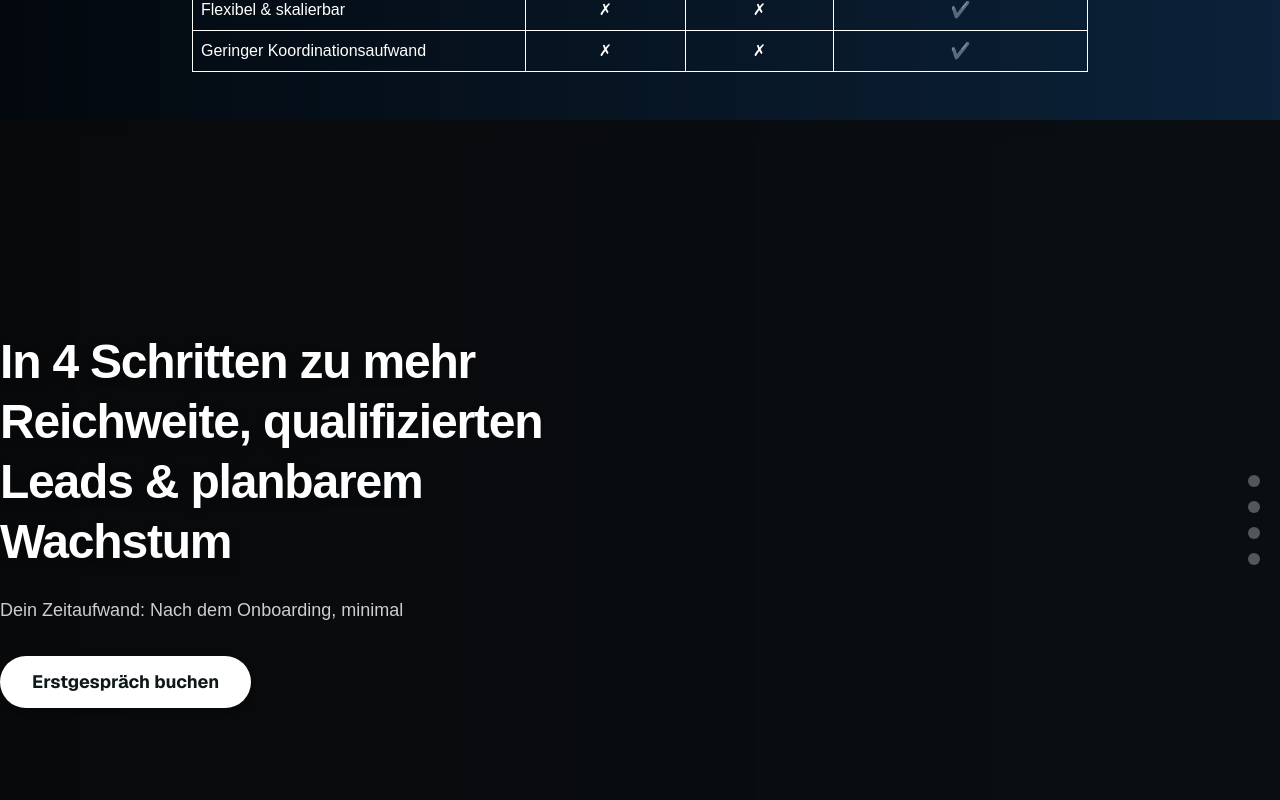
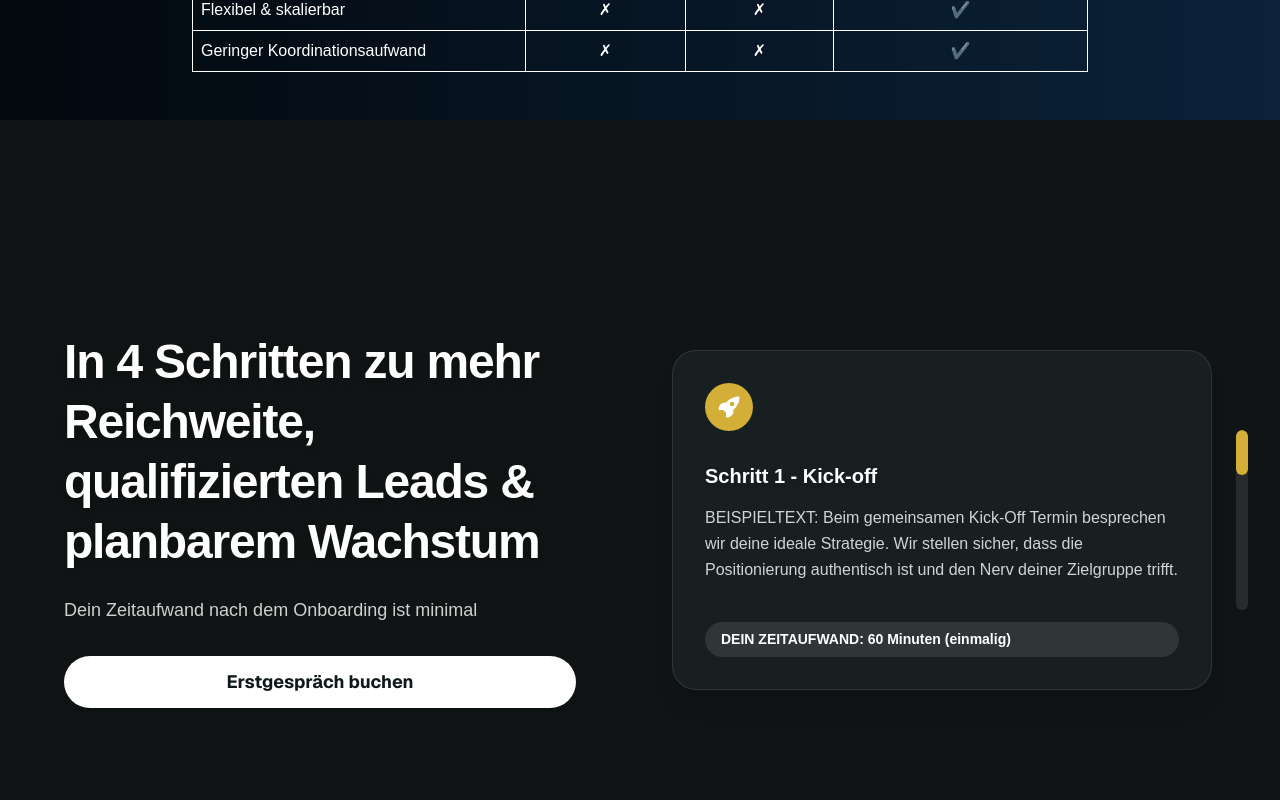
Before and after one commit to MT-Pages/MT-performance-Homepage, a Next.js app in the folder project/: page / in a window 1280 px wide. Shown: the part 2580-3380 px from the top of the page. Built offline with nearby package versions, Linux system fonts and the light colour scheme.

Commit message:
Update: Steps section

```diff
--- a/project/src/app/globals.css
+++ b/project/src/app/globals.css
@@ -1,4 +1,5 @@
 @import "tailwindcss";
+@import "../components/StepsSectionTransitions.css";
 
 :root {
   --background: #ffffff;
@@ -32,8 +33,14 @@ body {
 
 /* Custom animations */
 @keyframes fade-in-up {
-  from { opacity: 0; transform: translateY(32px); }
-  to { opacity: 1; transform: translateY(0); }
+  from {
+    opacity: 0;
+    transform: translateY(32px);
+  }
+  to {
+    opacity: 1;
+    transform: translateY(0);
+  }
 }
 .animate-fade-in-up {
   animation: fade-in-up 0.7s cubic-bezier(0.22, 1, 0.36, 1) both;
@@ -73,8 +80,13 @@ body {
 }
 
 @keyframes bounce-arrow {
-  0%, 100% { transform: translateY(0); }
-  50% { transform: translateY(10px); }
+  0%,
+  100% {
+    transform: translateY(0);
+  }
+  50% {
+    transform: translateY(10px);
+  }
 }
 .animate-bounce-arrow {
   animation: bounce-arrow 1.2s infinite;
@@ -82,7 +94,12 @@ body {
 
 /* Glasmorphism Utility */
 .glasmorphism {
-  background: rgba(30, 41, 59, 0.35); /* dunkles, leicht transparentes Overlay */
+  background: rgba(
+    30,
+    41,
+    59,
+    0.35
+  ); /* dunkles, leicht transparentes Overlay */
   box-shadow: 0 8px 32px 0 rgba(31, 38, 135, 0.18);
   backdrop-filter: blur(8px);
   -webkit-backdrop-filter: blur(8px);
@@ -107,7 +124,12 @@ body {
   align-items: center;
   justify-content: center;
   z-index: 10;
-  background-color: rgba(10, 10, 10, 0.8); /* Ensure proper background without transparency */
+  background-color: rgba(
+    10,
+    10,
+    10,
+    0.8
+  ); /* Ensure proper background without transparency */
   backdrop-filter: blur(10px); /* Subtle backdrop effect */
 }
 
@@ -147,7 +169,7 @@ body {
   opacity: 0;
   transform: translateY(60px); /* Start closer for smoother transition */
   transition: transform 2.5s cubic-bezier(0.16, 1, 0.3, 1),
-              opacity 2s cubic-bezier(0.16, 1, 0.3, 1);
+    opacity 2s cubic-bezier(0.16, 1, 0.3, 1);
   pointer-events: none;
   z-index: 1;
 }
@@ -220,7 +242,7 @@ body {
   display: flex;
   align-items: center;
   justify-content: center;
-  background-color: #00A3FF; /* Blue like in the screenshot */
+  background-color: #d4af37; /* Gold wie gewünscht */
   color: white;
   margin-bottom: 1.5rem;
 }
--- a/project/src/components/StepsSection.tsx
+++ b/project/src/components/StepsSection.tsx
@@ -1,192 +1,238 @@
 "use client";
 
-import React, { useEffect, useRef, useState } from 'react';
+import React, { useRef, useEffect, useState } from "react";
+import { CSSTransition, SwitchTransition } from "react-transition-group";
+import "./StepsSectionTransitions.css";
 
 export default function StepsSection() {
   const steps = [
     {
       number: 1,
-      title: 'Kick-off - Der Startschuss',
-      description: 'Beim gemeinsamen Kick-Off Termin besprechen wir deine ideale Strategie. Wir stellen sicher, dass die Positionierung authentisch ist und den Nerv deiner Zielgruppe trifft.',
-      timeSpent: '60 Minuten (einmalig)',
+      title: "Kick-off",
+      description:
+        "BEISPIELTEXT: Beim gemeinsamen Kick-Off Termin besprechen wir deine ideale Strategie. Wir stellen sicher, dass die Positionierung authentisch ist und den Nerv deiner Zielgruppe trifft.",
+      timeSpent: "60 Minuten (einmalig)",
       icon: (
-        <svg xmlns="http://www.w3.org/2000/svg" viewBox="0 0 24 24" fill="currentColor" className="w-6 h-6">
-          <path fillRule="evenodd" d="M9.315 7.584C12.195 3.883 16.695 1.5 21.75 1.5a.75.75 0 0 1 .75.75c0 5.056-2.383 9.555-6.084 12.436A6.75 6.75 0 0 1 9.75 22.5a.75.75 0 0 1-.75-.75v-4.131A15.838 15.838 0 0 1 6.382 15H2.25a.75.75 0 0 1-.75-.75 6.75 6.75 0 0 1 7.815-6.666ZM15 6.75a2.25 2.25 0 1 0 0 4.5 2.25 2.25 0 0 0 0-4.5Z" clipRule="evenodd" />
+        <svg
+          xmlns="http://www.w3.org/2000/svg"
+          viewBox="0 0 24 24"
+          fill="#fff"
+          className="w-6 h-6"
+        >
+          <path
+            fillRule="evenodd"
+            d="M9.315 7.584C12.195 3.883 16.695 1.5 21.75 1.5a.75.75 0 0 1 .75.75c0 5.056-2.383 9.555-6.084 12.436A6.75 6.75 0 0 1 9.75 22.5a.75.75 0 0 1-.75-.75v-4.131A15.838 15.838 0 0 1 6.382 15H2.25a.75.75 0 0 1-.75-.75 6.75 6.75 0 0 1 7.815-6.666ZM15 6.75a2.25 2.25 0 1 0 0 4.5 2.25 2.25 0 0 0 0-4.5Z"
+            clipRule="evenodd"
+          />
         </svg>
-      )
+      ),
     },
     {
       number: 2,
-      title: 'Medienproduktion mit Plan',
-      description: 'Wir produzieren hochwertigen Content, der deine Zielgruppe anspricht und dein Angebot optimal präsentiert.',
-      timeSpent: '> 30 Minuten (pro Woche)',
+      title: "Medienproduktion mit Plan",
+      description:
+        "BEISPIELTEXT: Wir produzieren hochwertigen Content, der deine Zielgruppe anspricht und dein Angebot optimal präsentiert.",
+      timeSpent: "30 Minuten (pro Woche)",
       icon: (
-        <svg xmlns="http://www.w3.org/2000/svg" viewBox="0 0 24 24" fill="currentColor" className="w-6 h-6">
+        <svg
+          xmlns="http://www.w3.org/2000/svg"
+          viewBox="0 0 24 24"
+          fill="#fff"
+          className="w-6 h-6"
+        >
           <path d="M4.5 4.5a3 3 0 0 0-3 3v9a3 3 0 0 0 3 3h8.25a3 3 0 0 0 3-3v-9a3 3 0 0 0-3-3H4.5ZM19.94 18.75l-2.69-2.69V7.94l2.69-2.69c.944-.945 2.56-.276 2.56 1.06v11.38c0 1.336-1.616 2.005-2.56 1.06Z" />
         </svg>
-      )
+      ),
     },
     {
       number: 3,
-      title: 'Das Editing',
-      description: 'Unser erfahrenes Team aus professionellen Video Cuttern verwandelt dein Rohmaterial in Premium Reel Content. Dein Zeitaufwand: 0 Minuten.',
-      timeSpent: '0 Minuten',
+      title: "Set-up",
+      description:
+        "BEISPIELTEXT: Wir bereiten alles für dich vor, damit deiner Sichtbarkeit nichts mehr im Wege steht.",
+      timeSpent: "0 Minuten",
       icon: (
-        <svg xmlns="http://www.w3.org/2000/svg" viewBox="0 0 24 24" fill="currentColor" className="w-6 h-6">
-          <path fillRule="evenodd" d="M11.078 2.25c-.917 0-1.699.663-1.85 1.567L9.05 4.889c-.02.12-.115.26-.297.348a7.493 7.493 0 0 0-.986.57c-.166.115-.334.126-.45.083L6.3 5.508a1.875 1.875 0 0 0-2.282.819l-.922 1.597a1.875 1.875 0 0 0 .432 2.385l.84.692c.095.078.17.229.154.43a7.598 7.598 0 0 0 0 1.139c.015.2-.059.352-.153.43l-.841.692a1.875 1.875 0 0 0-.432 2.385l.922 1.597a1.875 1.875 0 0 0 2.282.818l1.019-.382c.115-.043.283-.031.45.082.312.214.641.405.985.57.182.088.277.228.297.35l.178 1.071c.151.904.933 1.567 1.85 1.567h1.844c.916 0 1.699-.663 1.85-1.567l.178-1.072c.02-.12.114-.26.297-.349.344-.165.673-.356.985-.57.167-.114.335-.125.45-.082l1.02.382a1.875 1.875 0 0 0 2.28-.819l.923-1.597a1.875 1.875 0 0 0-.432-2.385l-.84-.692c-.095-.078-.17-.229-.154-.43a7.614 7.614 0 0 0 0-1.139c-.016-.2.059-.352.153-.43l.84-.692c.708-.582.891-1.59.433-2.385l-.922-1.597a1.875 1.875 0 0 0-2.282-.818l-1.02.382c-.114.043-.282.031-.449-.083a7.49 7.49 0 0 0-.985-.57c-.183-.087-.277-.227-.297-.348l-.179-1.072a1.875 1.875 0 0 0-1.85-1.567h-1.843ZM12 15.75a3.75 3.75 0 1 0 0-7.5 3.75 3.75 0 0 0 0 7.5Z" clipRule="evenodd" />
+        <svg
+          xmlns="http://www.w3.org/2000/svg"
+          viewBox="0 0 24 24"
+          fill="#fff"
+          className="w-6 h-6"
+        >
+          <path
+            fillRule="evenodd"
+            d="M11.078 2.25c-.917 0-1.699.663-1.85 1.567L9.05 4.889c-.02.12-.115.26-.297.348a7.493 7.493 0 0 0-.986.57c-.166.115-.334.126-.45.083L6.3 5.508a1.875 1.875 0 0 0-2.282.819l-.922 1.597a1.875 1.875 0 0 0 .432 2.385l.84.692c.095.078.17.229.154.43a7.598 7.598 0 0 0 0 1.139c.015.2-.059.352-.153.43l-.841.692a1.875 1.875 0 0 0-.432 2.385l.922 1.597a1.875 1.875 0 0 0 2.282.818l1.019-.382c.115-.043.283-.031.45.082.312.214.641.405.985.57.182.088.277.228.297.35l.178 1.071c.151.904.933 1.567 1.85 1.567h1.844c.916 0 1.699-.663 1.85-1.567l.178-1.072c.02-.12.114-.26.297-.349.344-.165.673-.356.985-.57.167-.114.335-.125.45-.082l1.02.382a1.875 1.875 0 0 0 2.28-.819l.923-1.597a1.875 1.875 0 0 0-.432-2.385l-.84-.692c-.095-.078-.17-.229-.154-.43a7.614 7.614 0 0 0 0-1.139c-.016-.2.059-.352.153-.43l.84-.692c.708-.582.891-1.59.433-2.385l-.922-1.597a1.875 1.875 0 0 0-2.282-.818l-1.02.382c-.114.043-.282.031-.449-.083a7.49 7.49 0 0 0-.985-.57c-.183-.087-.277-.227-.297-.348l-.179-1.072a1.875 1.875 0 0 0-1.85-1.567h-1.843ZM12 15.75a3.75 3.75 0 1 0 0-7.5 3.75 3.75 0 0 0 0 7.5Z"
+            clipRule="evenodd"
+          />
         </svg>
-      )
+      ),
     },
     {
       number: 4,
-      title: 'Upload Service',
-      description: 'Wir maximieren die Sichtbarkeit deiner Inhalte und sparen dir eine Menge Zeit, indem unser Social Media Management deine Reels auf Instagram und TikTok hochlädt.',
-      timeSpent: '0 Minuten',
+      title: "Go-Live",
+      description:
+        "BEISPIELTEXT: Mit bezahlter Werbung zu Neukunden- und/oder Mitarbeiteranfragen.",
+      timeSpent: "0 Minuten",
       icon: (
-        <svg xmlns="http://www.w3.org/2000/svg" viewBox="0 0 24 24" fill="currentColor" className="w-6 h-6">
-          <path fillRule="evenodd" d="M15.22 6.268a.75.75 0 0 1 .22.53v5.5a.75.75 0 0 1-1.5 0V7.949l-7.859 7.86a.75.75 0 0 1-1.06-1.06l7.86-7.86H8.25a.75.75 0 0 1 0-1.5h6.44a.75.75 0 0 1 .53.219Z" clipRule="evenodd" />
+        <svg
+          xmlns="http://www.w3.org/2000/svg"
+          viewBox="0 0 24 24"
+          fill="#fff"
+          className="w-7 h-7"
+        >
+          <path
+            d="M12 16V6M12 6l-5 5M12 6l5 5"
+            stroke="#fff"
+            strokeWidth="2.2"
+            strokeLinecap="round"
+            strokeLinejoin="round"
+            fill="none"
+          />
+          <rect x="5" y="18" width="14" height="2" rx="1" fill="#fff" />
         </svg>
-      )
-    }
+      ),
+    },
   ];
 
-  const [activeStep, setActiveStep] = useState(-1);
   const sectionRef = useRef<HTMLDivElement>(null);
+  const [activeStep, setActiveStep] = useState(0);
+  const cardRefDesktop = useRef(null);
+  const cardRefMobile = useRef(null);
 
   useEffect(() => {
-    // This function calculates which step should be active based on scroll position
     const handleScroll = () => {
       if (!sectionRef.current) return;
-
       const rect = sectionRef.current.getBoundingClientRect();
-      const sectionTop = rect.top;
-      const viewportHeight = window.innerHeight;
-
-      // If section is not yet in view, reset active step
-      if (sectionTop >= viewportHeight) {
-        setActiveStep(-1);
-        return;
-      }
-
-      // If section top is above viewport
-      if (sectionTop <= 0) {
-        // Calculate progress through the section (0-1)
-        // We want each step to take up approximately 1/5 of the scroll distance
-        // This gives each step enough time to be read before moving to the next
-        const totalScrollDistance = window.innerHeight * 5; // 5x viewport height for 4 steps
-        const scrolled = Math.abs(sectionTop);
-        const progress = Math.min(1, scrolled / totalScrollDistance);
-
-        // Calculate the active step - spread steps evenly across the scroll range
-        const stepProgress = progress * (steps.length + 0.5);
-        const newActiveStep = Math.min(steps.length - 1, Math.floor(stepProgress));
-
-        if (newActiveStep !== activeStep) {
-          setActiveStep(newActiveStep);
-        }
-      }
+      const totalHeight = rect.height - window.innerHeight;
+      const scrolled = Math.min(Math.max(-rect.top, 0), totalHeight);
+      const progress = totalHeight > 0 ? scrolled / totalHeight : 0;
+      const step = Math.floor(progress * steps.length);
+      setActiveStep(Math.min(steps.length - 1, Math.max(0, step)));
     };
-
-    // Throttle scroll events for better performance
-    let ticking = false;
-    const scrollListener = () => {
-      if (!ticking) {
-        window.requestAnimationFrame(() => {
+    window.addEventListener("scroll", handleScroll, { passive: true });
     handleScroll();
-          ticking = false;
-        });
-        ticking = true;
-      }
-    };
-
-    window.addEventListener('scroll', scrollListener, { passive: true });
-    handleScroll(); // Run once on mount
-
-    return () => {
-      window.removeEventListener('scroll', scrollListener);
-    };
-  }, [activeStep, steps.length]);
-
-  // Determine CSS class for each step based on active step
-  const getStepClass = (idx: number) => {
-    if (idx === activeStep) return 'step-card active';
-
-    // Previous steps
-    if (activeStep > idx) {
-      return 'step-card prev-' + Math.min(3, activeStep - idx);
-    }
-
-    // Upcoming steps
-    const distance = idx - activeStep;
-    if (distance === 1) return 'step-card next-1';
-    if (distance === 2) return 'step-card next-2';
-    return 'step-card next-3';
-  };
+    return () => window.removeEventListener("scroll", handleScroll);
+  }, [steps.length]);
 
   return (
-    <div className="steps-section">
-      <div className="steps-container" ref={sectionRef}>
-        <div className="container mx-auto px-4 lg:px-0 flex flex-col lg:flex-row items-center">
-
-          {/* Left side - Text and Button */}
-          <div className="lg:w-1/2 steps-heading-container">
+    <section
+      ref={sectionRef}
+      style={{ height: `calc(100vh * ${steps.length})` }}
+      className="relative bg-[#101415]"
+    >
+      <div className="sticky top-0 h-screen flex items-center">
+        {/* Linke Seite */}
+        <div className="w-full lg:w-1/2 flex flex-col justify-center px-4 lg:px-16">
           <h2 className="text-white text-3xl md:text-5xl font-extrabold mb-6 tracking-tight drop-shadow-lg leading-tight">
-              In 4 Schritten zu mehr Reichweite, qualifizierten Leads & planbarem Wachstum
+            In 4 Schritten zu mehr Reichweite, qualifizierten Leads & planbarem
+            Wachstum
           </h2>
-
           <p className="text-white/80 text-lg mb-8">
-              Dein Zeitaufwand: Nach dem Onboarding, minimal
+            Dein Zeitaufwand nach dem Onboarding ist minimal
           </p>
-
           <button className="bg-white text-[#0f1819] font-bold rounded-full px-8 py-3 shadow-md hover:scale-105 hover:shadow-xl transition-all text-lg font-sans focus:outline-none focus:ring-4 focus:ring-cyan-300 active:scale-95">
             Erstgespräch buchen
           </button>
         </div>
-
-          {/* Right side - Steps */}
-          <div className="lg:w-1/2 steps-content-container">
-            <div className="steps-cards-container">
-              {steps.map((step, idx) => (
+        {/* Rechte Seite */}
+        <div className="hidden lg:flex w-1/2 items-center justify-center">
+          <div className="w-full max-w-xl flex flex-row items-center relative">
+            {/* Karte */}
+            <div className="flex-1">
+              <SwitchTransition mode="out-in">
+                <CSSTransition
+                  key={activeStep}
+                  timeout={350}
+                  classNames="fade-step"
+                  nodeRef={cardRefDesktop}
+                >
                   <div
-                  key={step.title}
-                  className={getStepClass(idx)}
+                    ref={cardRefDesktop}
+                    className="card bg-[#181f20] bg-opacity-90 backdrop-blur-lg p-8 rounded-3xl shadow-xl border border-white/10 relative min-h-[340px] flex flex-col justify-between"
                   >
-                  <div className="step-inner w-full">
-                    <div className="step-icon">
-                      {step.icon}
+                    <div className="step-icon mb-4 text-white bg-opacity-100">
+                      {steps[activeStep].icon}
                     </div>
-
-                    <div className="mb-4">
                     <h3 className="font-bold text-xl mb-2 text-white drop-shadow-lg">
-                        Schritt {step.number} - {step.title}
+                      Schritt {steps[activeStep].number} -{" "}
+                      {steps[activeStep].title}
                     </h3>
-                      <p className="text-white/80 text-base leading-relaxed">
-                        {step.description}
+                    <p className="text-white/80 text-base leading-relaxed mb-4">
+                      {steps[activeStep].description}
                     </p>
-                    </div>
-
-                    {step.timeSpent && (
-                      <div className="time-badge">
-                        DEIN ZEITAUFWAND: {step.timeSpent}
+                    {steps[activeStep].timeSpent && (
+                      <div className="time-badge bg-neutral-800 text-white/80 rounded-full px-4 py-2 text-xs font-semibold inline-block">
+                        DEIN ZEITAUFWAND: {steps[activeStep].timeSpent}
                       </div>
                     )}
                   </div>
+                </CSSTransition>
+              </SwitchTransition>
             </div>
-              ))}
-            </div>
-
-            {/* Progress indicator */}
-            <div className="steps-progress hidden lg:flex">
-              {steps.map((_, idx) => (
+            {/* Vertikale Progressbar */}
+            <div className="ml-6 flex flex-col items-center justify-center h-full">
+              <div className="relative h-[80%] min-h-[180px] max-h-[340px] w-3 bg-white/10 rounded-full overflow-hidden">
                 <div
-                  key={idx}
-                  className={`progress-dot ${idx <= activeStep ? 'active' : ''}`}
+                  className="absolute left-0 top-0 w-full rounded-full transition-all duration-300"
+                  style={{
+                    height: `${((activeStep + 1) / steps.length) * 100}%`,
+                    background: "#d4af37",
+                  }}
+                  aria-valuenow={activeStep + 1}
+                  aria-valuemin={1}
+                  aria-valuemax={steps.length}
+                  role="progressbar"
                 ></div>
-              ))}
               </div>
             </div>
           </div>
         </div>
+        {/* Mobile: Progressbar unter der Karte und animierter Textwechsel */}
+        <div className="w-full h-3 bg-white/10 rounded-full mt-8 overflow-hidden lg:hidden">
+          <div
+            className="h-full"
+            style={{
+              width: `${((activeStep + 1) / steps.length) * 100}%`,
+              background: "#d4af37",
+            }}
+            aria-valuenow={activeStep + 1}
+            aria-valuemin={1}
+            aria-valuemax={steps.length}
+            role="progressbar"
+          ></div>
         </div>
+        <div className="lg:hidden w-full mt-8">
+          <div className="w-full max-w-xl mx-auto">
+            <SwitchTransition mode="out-in">
+              <CSSTransition
+                key={activeStep}
+                timeout={350}
+                classNames="fade-step"
+                nodeRef={cardRefMobile}
+              >
+                <div
+                  ref={cardRefMobile}
+                  className="card bg-[#181f20] bg-opacity-90 backdrop-blur-lg p-8 rounded-3xl shadow-xl border border-white/10 min-h-[340px] flex flex-col justify-between"
+                >
+                  <div className="step-icon mb-4 text-white bg-opacity-100">
+                    {steps[activeStep].icon}
+                  </div>
+                  <h3 className="font-bold text-xl mb-2 text-white drop-shadow-lg">
+                    Schritt {steps[activeStep].number} -{" "}
+                    {steps[activeStep].title}
+                  </h3>
+                  <p className="text-white/80 text-base leading-relaxed mb-4">
+                    {steps[activeStep].description}
+                  </p>
+                  {steps[activeStep].timeSpent && (
+                    <div className="time-badge bg-neutral-800 text-white/80 rounded-full px-4 py-2 text-xs font-semibold inline-block">
+                      DEIN ZEITAUFWAND: {steps[activeStep].timeSpent}
+                    </div>
+                  )}
+                </div>
+              </CSSTransition>
+            </SwitchTransition>
+          </div>
+        </div>
+      </div>
+    </section>
   );
 }
--- /dev/null
+++ b/project/src/components/StepsSectionTransitions.css
@@ -0,0 +1,21 @@
+/* Fade-Transition für Step-Wechsel */
+.fade-step-enter {
+  opacity: 0;
+  transform: translateY(16px);
+}
+.fade-step-enter-active {
+  opacity: 1;
+  transform: translateY(0);
+  transition: opacity 350ms cubic-bezier(0.4, 0, 0.2, 1),
+    transform 350ms cubic-bezier(0.4, 0, 0.2, 1);
+}
+.fade-step-exit {
+  opacity: 1;
+  transform: translateY(0);
+}
+.fade-step-exit-active {
+  opacity: 0;
+  transform: translateY(-16px);
+  transition: opacity 350ms cubic-bezier(0.4, 0, 0.2, 1),
+    transform 350ms cubic-bezier(0.4, 0, 0.2, 1);
+}
```
Also changed, not shown: project/package.json (+8 -5 lines), project/src/components/SolutionSection.tsx (+99 -39 lines), 1 other file (tests, documents, lock files or other folders). Lines whose indentation alone changed are shown as unchanged.
